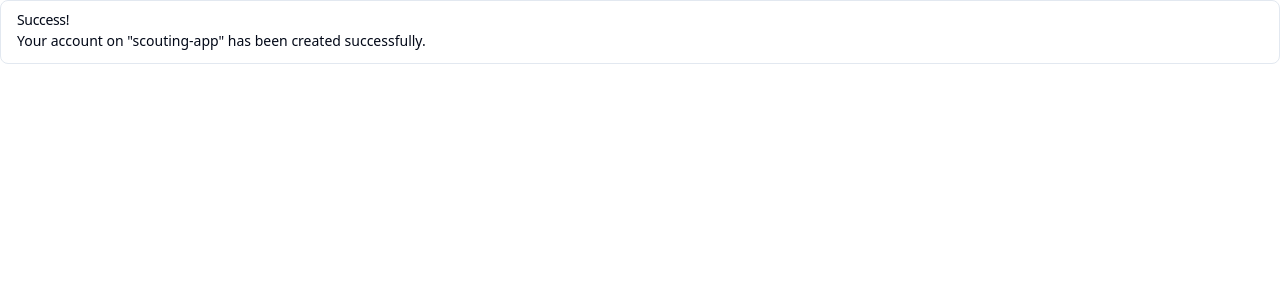
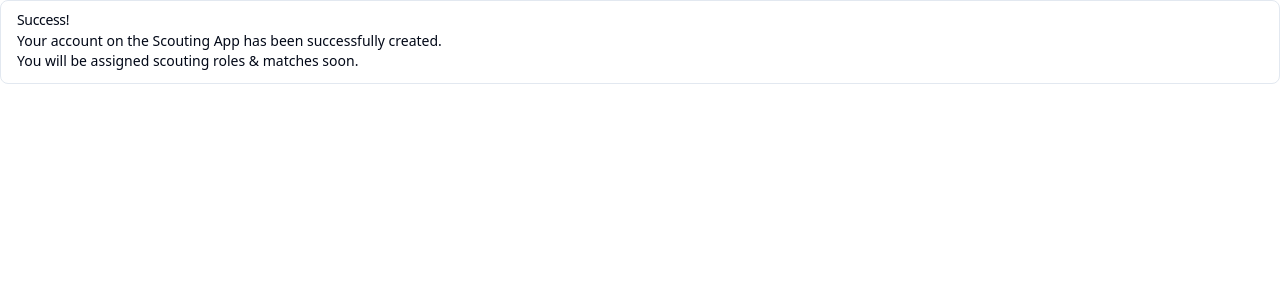
Before and after one commit to Team3256/scouting, a Next.js app in the folder apps/nextjs/: page /registered in a window 1280 px wide. Shown: the top 300 px of the page. Built offline with nearby package versions, Linux system fonts and the light colour scheme.

Commit message:
Update success message in registered page

```diff
--- a/apps/nextjs/src/app/registered/page.tsx
+++ b/apps/nextjs/src/app/registered/page.tsx
@@ -8,7 +8,9 @@ const SuccessPage: React.FC = () => {
       <Alert>
         <AlertTitle>Success!</AlertTitle>
         <AlertDescription>
-          Your account on "scouting-app" has been created successfully.
+          Your account on the Scouting App has been successfully created.
+          <br />
+          You will be assigned scouting roles & matches soon.
         </AlertDescription>
       </Alert>
     </div>
```
